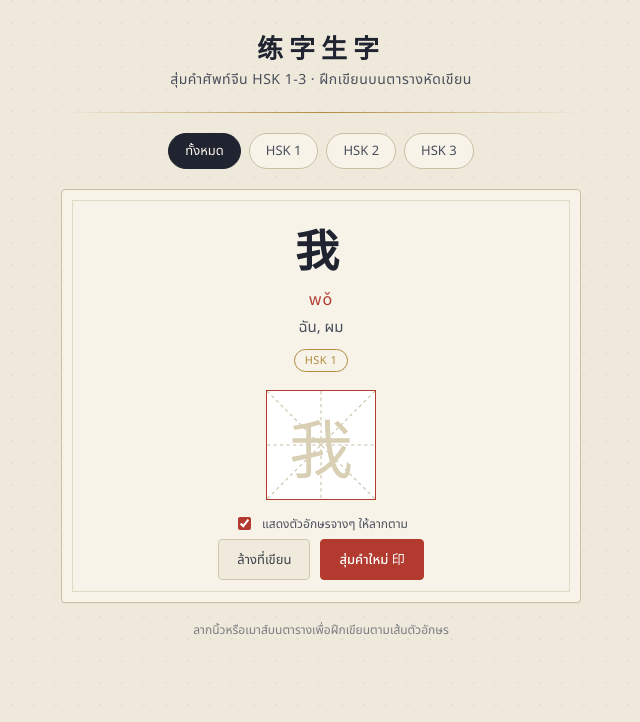
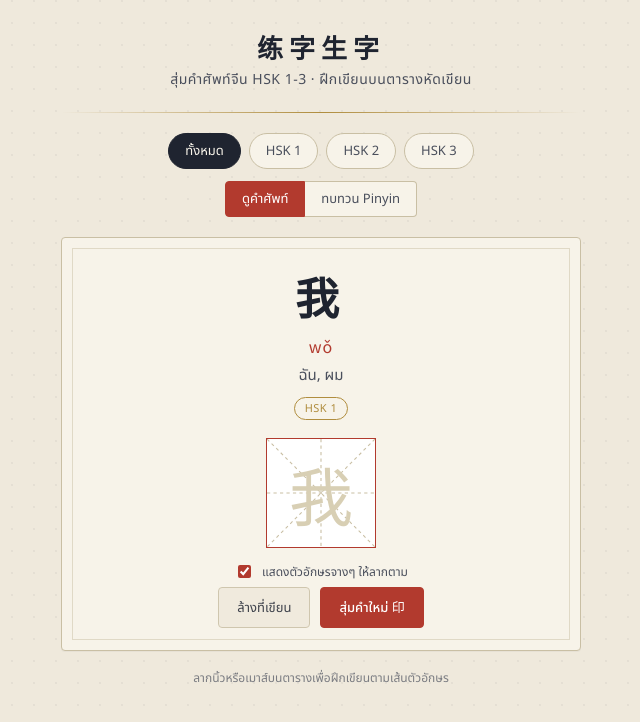
Before and after one commit to BxNz/china-hanzi, a PHP site: page / in a window 1280 px wide. Shown: the top 722 px of the page, without its empty margins (319-959 px from the left). Run offline with PHP 8.4, Linux system fonts and the light colour scheme.

Commit message:
Initial commit

```diff
--- a/index.html
+++ b/index.html
@@ -24,7 +24,12 @@
     <button class="lvl-btn" data-lvl="3">HSK 3</button>
   </div>
 
-  <div class="card">
+  <div class="modes" id="modeBtns" aria-label="โหมดฝึก">
+    <button class="mode-btn active" data-mode="normal" aria-pressed="true">ดูคำศัพท์</button>
+    <button class="mode-btn" data-mode="pinyin" aria-pressed="false">ทบทวน Pinyin</button>
+  </div>
+
+  <div class="card" id="practiceCard">
     <div class="word-head">
       <div class="hanzi" id="hanzi">你好</div>
       <div class="pinyin" id="pinyin">nǐ hǎo</div>
--- a/script.js
+++ b/script.js
@@ -1,5 +1,6 @@
 let VOCAB = [];
 let currentLevel = "all";
+let currentMode = "normal";
 let currentWord = null;
 
 function pickWord(){
@@ -15,13 +16,19 @@ function renderWord(w){
   document.getElementById('pinyin').textContent = w.p;
   document.getElementById('meaning').textContent = w.t;
   document.getElementById('levelBadge').textContent = 'HSK ' + w.l;
+  updateModeView();
   buildGrids(w.h);
+}
+
+function updateModeView(){
+  const card = document.getElementById('practiceCard');
+  card.classList.toggle('pinyin-only', currentMode === 'pinyin');
 }
 
 function buildGrids(chars){
   const container = document.getElementById('grids');
   container.innerHTML = '';
-  const showTrace = document.getElementById('traceToggle').checked;
+  const showTrace = currentMode === 'normal' && document.getElementById('traceToggle').checked;
   [...chars].forEach(ch => {
     const cell = document.createElement('div');
     cell.className = 'cell';
@@ -112,6 +119,19 @@ function attachUI(){
     pickWord();
   });
 
+  document.getElementById('modeBtns').addEventListener('click', (e) => {
+    const btn = e.target.closest('.mode-btn');
+    if(!btn) return;
+    currentMode = btn.dataset.mode;
+    document.querySelectorAll('.mode-btn').forEach(b => {
+      const active = b === btn;
+      b.classList.toggle('active', active);
+      b.setAttribute('aria-pressed', active ? 'true' : 'false');
+    });
+    updateModeView();
+    buildGrids(currentWord.h);
+  });
+
   document.getElementById('randomBtn').addEventListener('click', pickWord);
   document.getElementById('traceToggle').addEventListener('change', () => buildGrids(currentWord.h));
   document.getElementById('clearBtn').addEventListener('click', () => buildGrids(currentWord.h));
--- a/styles.css
+++ b/styles.css
@@ -34,6 +34,16 @@ header .cn{
 header .th{ font-size:14px; color:var(--ink-soft); margin-top:4px; letter-spacing:0.5px; }
 .rule{ height:1px; background:linear-gradient(90deg, transparent, var(--gold), transparent); margin:14px 0 20px; }
 .levels{ display:flex; justify-content:center; gap:8px; margin-bottom:20px; flex-wrap:wrap; }
+.modes{ display:flex; justify-content:center; gap:0; margin:-8px auto 20px; }
+.mode-btn{
+  font-family:'Noto Sans Thai',sans-serif;
+  font-size:13px; padding:7px 16px; border:1px solid var(--grid-line);
+  background:var(--paper-card); color:var(--ink-soft); cursor:pointer; transition:all .15s ease;
+}
+.mode-btn:first-child{ border-radius:4px 0 0 4px; }
+.mode-btn:last-child{ border-radius:0 4px 4px 0; }
+.mode-btn + .mode-btn{ border-left:0; }
+.mode-btn.active{ background:var(--seal); border-color:var(--seal); color:#fff; }
 .lvl-btn{
   font-family:'Noto Sans Thai',sans-serif;
   font-size:13px; padding:7px 16px; border-radius:999px; border:1px solid var(--grid-line);
@@ -60,5 +70,9 @@ header .th{ font-size:14px; color:var(--ink-soft); margin-top:4px; letter-spacin
 .btn.ghost{ opacity:0.85; }
 .toggle-row{ display:flex; align-items:center; justify-content:center; gap:8px; margin-top:14px; font-size:12px; color:var(--ink-soft); }
 .toggle-row input{ accent-color:var(--seal); }
+.card.pinyin-only .hanzi,
+.card.pinyin-only .meaning,
+.card.pinyin-only .badge{ display:none; }
+.card.pinyin-only .toggle-row{ display:none; }
 footer{ text-align:center; margin-top:18px; font-size:12px; color:var(--ink-soft); opacity:0.7; }
 @media (max-width:420px){ .hanzi{ font-size:36px; letter-spacing:5px; } .cell{ width:90px; height:90px; } }
```
